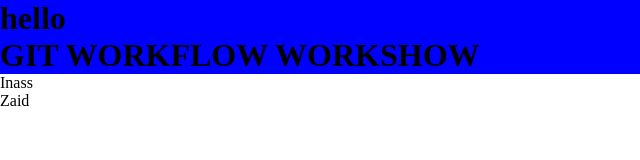
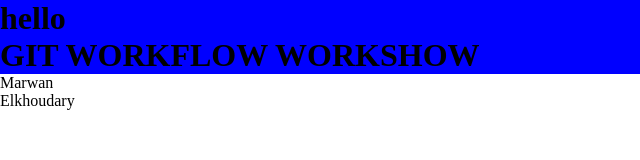
Before and after one commit to FACG5/Marwan-inass, a plain HTML site: page index.html in a window 1280 px wide. Shown: the full height of the page, 0-640 px from the left. Drawn offline with Linux system fonts and the light colour scheme.

Commit message:
modified the name in the page

```diff
--- a/index.html
+++ b/index.html
@@ -12,8 +12,8 @@
 <body>
 
     <h1 class="some-heading">GIT WORKFLOW WORKSHOW</h1>
-    <p>Inass </p>
-    <p>Zaid</p>
+    <p>Marwan </p>
+    <p>Elkhoudary</p>
 </body>
 
 </html>
```
